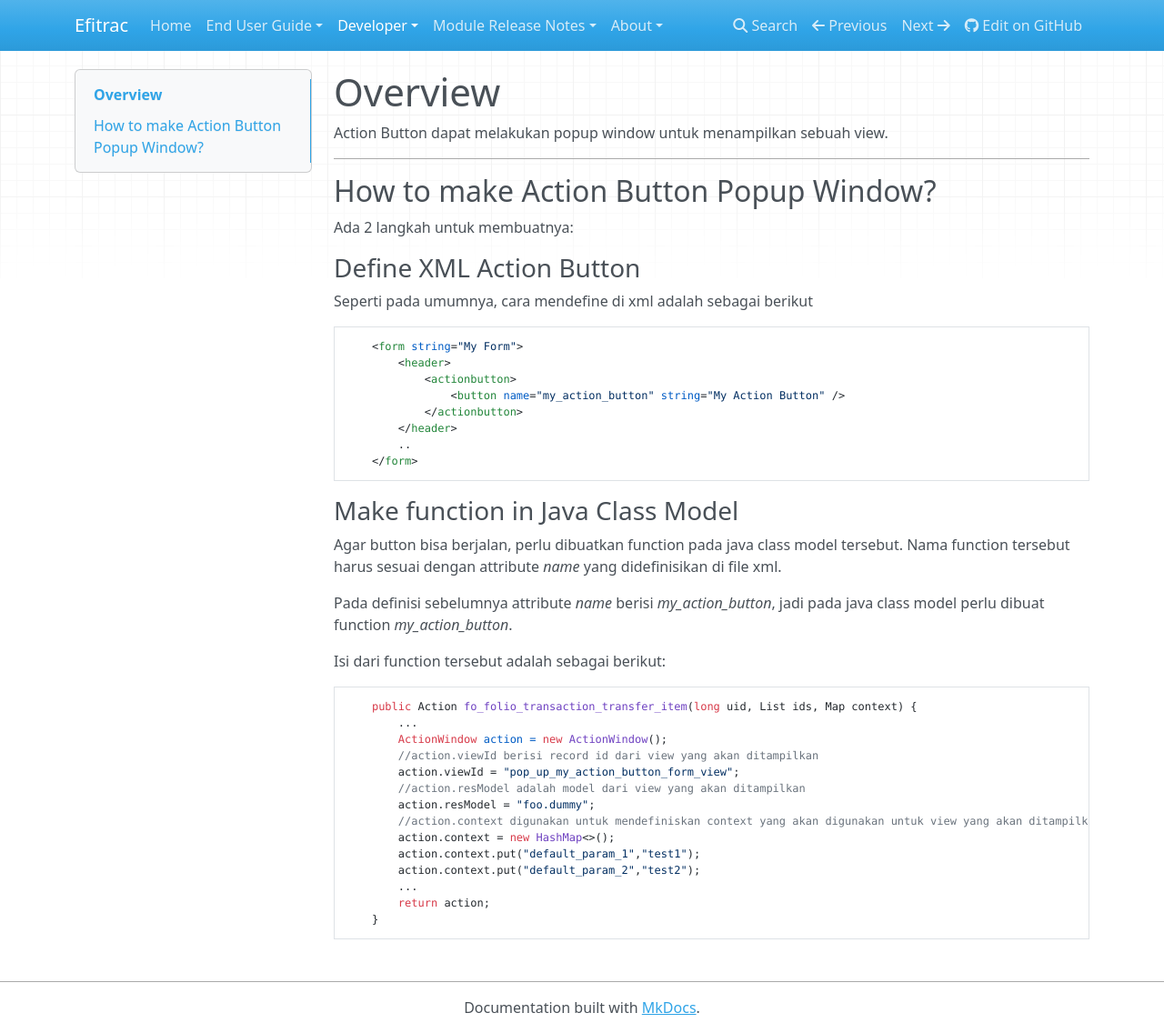
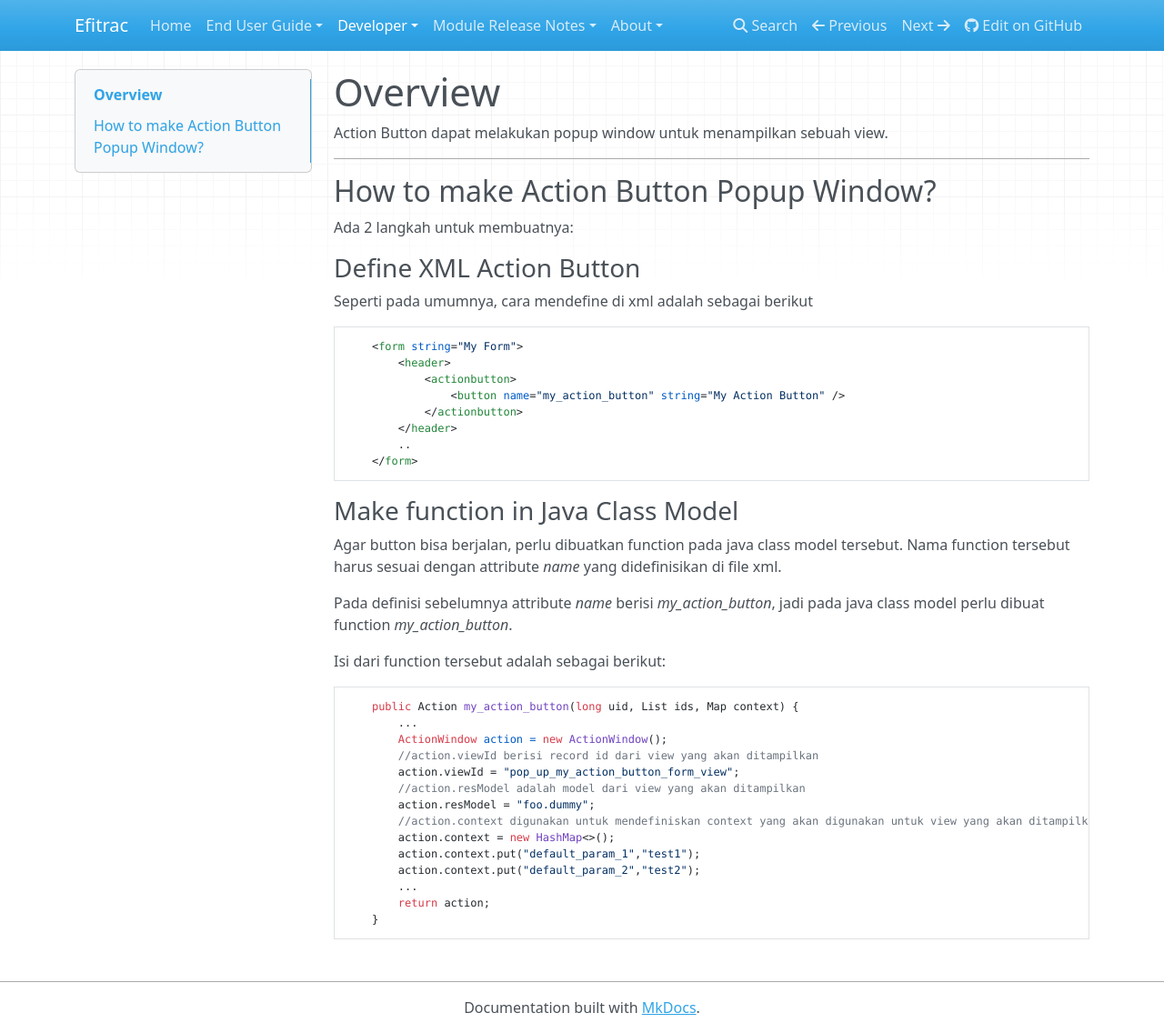
Before and after one commit to ianyulianto/efitrac-wiki, an MkDocs documentation site: the page built from docs/developer/action-button/popup-window.md, in a window 1280 px wide and 1136 px high. Shown: the whole window at 91% size. Built offline with MkDocs 1.6.1, drawn with Linux system fonts in a browser that asks for light colours; nearby versions of some CDN libraries; old or Windows-style settings are respelled for this version of MkDocs.

Commit message:
ketinggalan

````diff
--- a/docs/developer/action-button/popup-window.md
+++ b/docs/developer/action-button/popup-window.md
@@ -32,7 +32,7 @@ Pada definisi sebelumnya attribute *name* berisi *my_action_button*, jadi pada j
 Isi dari function tersebut adalah sebagai berikut:
 
 ```java
-	public Action fo_folio_transaction_transfer_item(long uid, List ids, Map context) {
+	public Action my_action_button(long uid, List ids, Map context) {
 		...
 		ActionWindow action = new ActionWindow();
 		//action.viewId berisi record id dari view yang akan ditampilkan
````
